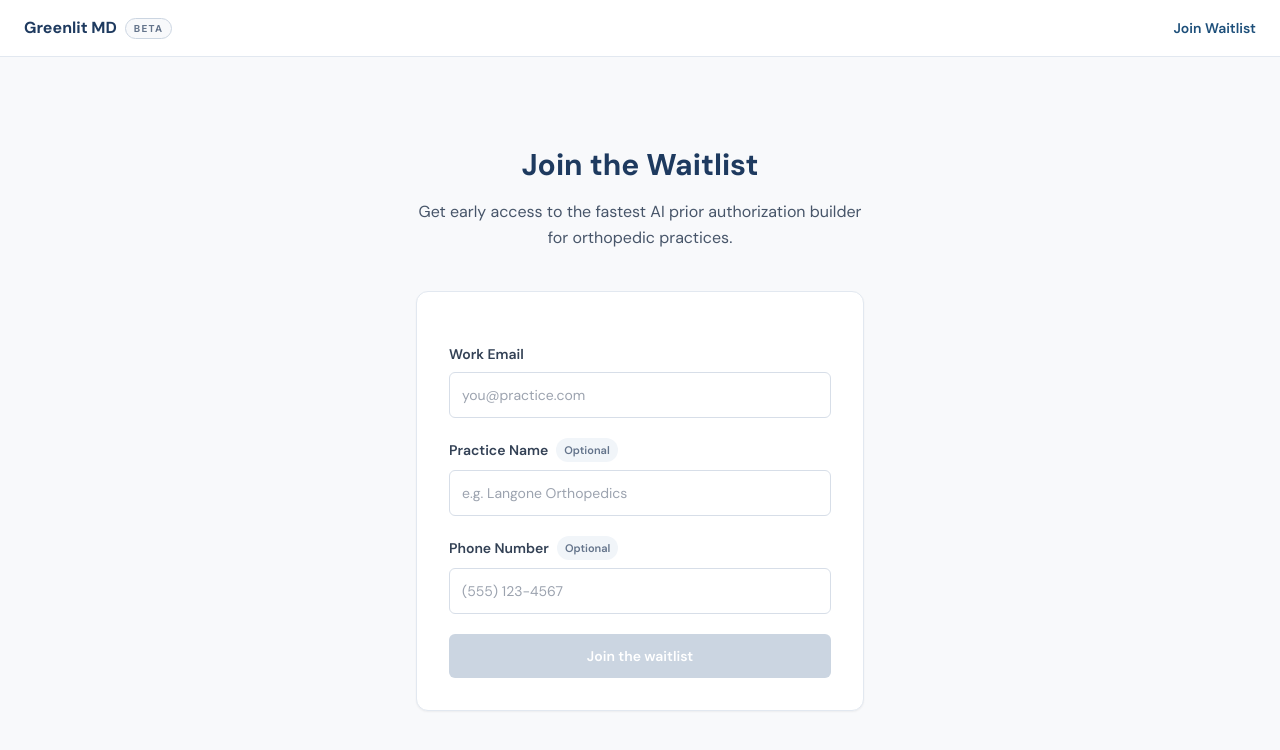
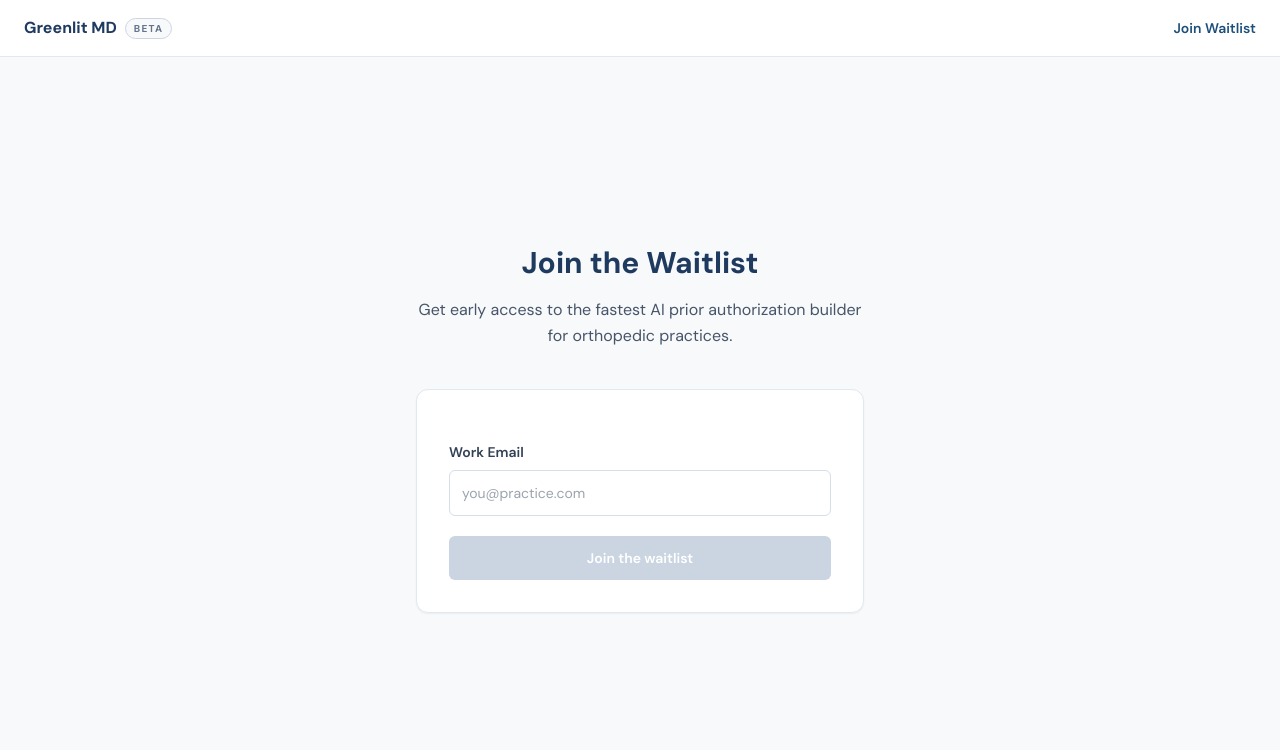
Before and after one commit to mahoii/orthren, a Next.js app: page /waitlist in a window 1280 px wide. Shown: the top 750 px of the page. Built offline with nearby package versions, Linux system fonts and the light colour scheme.

Commit message:
resend email integration

```diff
--- /dev/null
+++ b/app/api/waitlist/launch/route.ts
@@ -0,0 +1,55 @@
+import { NextResponse } from "next/server";
+import { getAllSignups } from "@/lib/supabase/server";
+import { sendLaunchEmail } from "@/lib/resend";
+
+export const runtime = "nodejs";
+export const dynamic = "force-dynamic";
+
+const BATCH_SIZE = 50;
+
+function sleep(ms: number) {
+  return new Promise((res) => setTimeout(res, ms));
+}
+
+export async function POST(request: Request) {
+  const secret = request.headers.get("x-admin-secret");
+  if (!secret || secret !== process.env.ADMIN_SECRET) {
+    return NextResponse.json({ error: "Unauthorized." }, { status: 401 });
+  }
+
+  try {
+    const signups = await getAllSignups();
+    const APP_URL = "https://greenlitmd.app";
+
+    let emailSent = 0;
+    let emailFailed = 0;
+
+    for (let i = 0; i < signups.length; i += BATCH_SIZE) {
+      const batch = signups.slice(i, i + BATCH_SIZE);
+
+      await Promise.allSettled(
+        batch.map(async (signup) => {
+          // Send Launch Email
+          try {
+            await sendLaunchEmail(signup.email, APP_URL);
+            emailSent += 1;
+          } catch (e) {
+            emailFailed += 1;
+          }
+        })
+      );
+      // Small delay between batches to stay within rate limits
+      if (i + BATCH_SIZE < signups.length) await sleep(1200);
+    }
+
+    return NextResponse.json({
+      success: true,
+      emailSent,
+      emailFailed,
+      total: signups.length
+    });
+  } catch (err) {
+    const message = err instanceof Error ? err.message : "Unexpected error.";
+    return NextResponse.json({ error: message }, { status: 500 });
+  }
+}
--- a/app/api/waitlist/route.ts
+++ b/app/api/waitlist/route.ts
@@ -1,45 +1,33 @@
 import { NextResponse } from 'next/server';
-import { createClient } from '@supabase/supabase-js';
-import { Resend } from 'resend';
-
-// Initialize clients outside the handler to persist across warm invocations
-const supabase = createClient(
-  process.env.NEXT_PUBLIC_SUPABASE_URL!,
-  process.env.SUPABASE_SERVICE_ROLE_KEY! // Bypasses RLS [cite: 136]
-);
-
-const resend = new Resend(process.env.RESEND_API_KEY);
+import { insertSignup, getSignupPosition } from '@/lib/supabase/server';
+import { sendConfirmationEmail } from '@/lib/resend';
 
 export async function POST(request: Request) {
   try {
-    const { email } = await request.json();
+    const body = await request.json();
+    const { email, name, practice_name } = body;
 
     if (!email || !/^\S+@\S+\.\S+$/.test(email)) {
       return NextResponse.json({ error: 'Invalid email address.' }, { status: 400 });
     }
 
-    // 1. Insert into Supabase [cite: 155]
-    const { error: dbError } = await supabase
-      .from('waitlist')
-      .insert([{ email }]);
+    const { error: dbError } = await insertSignup(
+      email,
+      name || null,
+      practice_name || null
+    );
 
     if (dbError) {
-      // Handle the specific Postgres unique constraint violation [cite: 164]
       if (dbError.code === '23505') {
         return NextResponse.json({ error: 'You are already registered.' }, { status: 409 });
       }
       throw dbError;
     }
 
-    // 2. Trigger Resend Confirmation
-    const { error: emailError } = await resend.emails.send({
-      from: 'Greenlit MD <waitlist@greenlitmd.app>',
-      to: [email],
-      subject: 'You are on the list',
-      html: '<p>Thanks for joining the Greenlit MD waitlist. We will notify you when Phase 1 opens.</p>',
-    });
+    const position = await getSignupPosition(email);
 
-    if (emailError) throw emailError;
+    // Trigger Resend Confirmation
+    await sendConfirmationEmail(email, position > 0 ? position : 1);
 
     return NextResponse.json({ success: true });
 
--- a/app/waitlist/page.tsx
+++ b/app/waitlist/page.tsx
@@ -6,7 +6,6 @@ import Link from "next/link";
 export default function WaitlistPage() {
   const [email, setEmail] = useState("");
   const [phone, setPhone] = useState("");
-  const [practiceName, setPracticeName] = useState("");
   const [honey, setHoney] = useState(""); // Honeypot
   const [isLoading, setIsLoading] = useState(false);
   const [error, setError] = useState<string | null>(null);
@@ -23,7 +22,7 @@ export default function WaitlistPage() {
       const res = await fetch("/api/waitlist", {
         method: "POST",
         headers: { "Content-Type": "application/json" },
-        body: JSON.stringify({ email, phone, practice_name: practiceName, _honey: honey }),
+        body: JSON.stringify({ email, phone, _honey: honey }),
       });
 
       const data = await res.json();
@@ -109,40 +108,6 @@ export default function WaitlistPage() {
               />
             </label>
 
-            <label className="block">
-              <span className="flex items-center gap-2 text-sm font-semibold text-slate-700 mb-2">
-                Practice Name
-                <span className="rounded-full bg-slate-100 px-2 py-0.5 text-[11px] font-semibold text-slate-500">
-                  Optional
-                </span>
-              </span>
-              <input
-                type="text"
-                value={practiceName}
-                onChange={(e) => setPracticeName(e.target.value)}
-                placeholder="e.g. Langone Orthopedics"
-                disabled={isLoading}
-                className="w-full rounded-md border border-clinical-line px-3 py-3 text-sm text-slate-900 outline-none transition focus:border-clinical-blue focus:ring-2 focus:ring-blue-100 disabled:bg-slate-50"
-              />
-            </label>
-
-            <label className="block">
-              <span className="flex items-center gap-2 text-sm font-semibold text-slate-700 mb-2">
-                Phone Number
-                <span className="rounded-full bg-slate-100 px-2 py-0.5 text-[11px] font-semibold text-slate-500">
-                  Optional
-                </span>
-              </span>
-              <input
-                type="tel"
-                value={phone}
-                onChange={(e) => setPhone(e.target.value)}
-                placeholder="(555) 123-4567"
-                disabled={isLoading}
-                className="w-full rounded-md border border-clinical-line px-3 py-3 text-sm text-slate-900 outline-none transition focus:border-clinical-blue focus:ring-2 focus:ring-blue-100 disabled:bg-slate-50"
-              />
-            </label>
-
             <button
               type="submit"
               disabled={isLoading || !email}
--- a/lib/supabase/server.ts
+++ b/lib/supabase/server.ts
@@ -23,13 +23,13 @@ export function createSupabaseServerClient() {
 
 export async function insertSignup(
   email: string,
-  phone: string | null,
+  name: string | null,
   practice_name: string | null
 ): Promise<{ data: WaitlistSignup | null; error: { code?: string; message: string } | null }> {
   const supabase = createSupabaseServerClient();
   const { data, error } = await supabase
     .from("waitlist_signups")
-    .insert({ email, phone: phone || null, practice_name: practice_name || null, email_stage: 1 })
+    .insert({ email, name: name || null, practice_name: practice_name || null, email_stage: 1 })
     .select()
     .single();
 
--- a/lib/supabase/types.ts
+++ b/lib/supabase/types.ts
@@ -8,6 +8,7 @@ export type Database = {
           id: string;
           email: string;
           phone: string | null;
+          name: string | null;
           practice_name: string | null;
           email_stage: number;
           created_at: string;
@@ -16,6 +17,7 @@ export type Database = {
           id?: string;
           email: string;
           phone?: string | null;
+          name?: string | null;
           practice_name?: string | null;
           email_stage?: number;
           created_at?: string;
@@ -24,6 +26,7 @@ export type Database = {
           id?: string;
           email?: string;
           phone?: string | null;
+          name?: string | null;
           practice_name?: string | null;
           email_stage?: number;
           created_at?: string;
```
